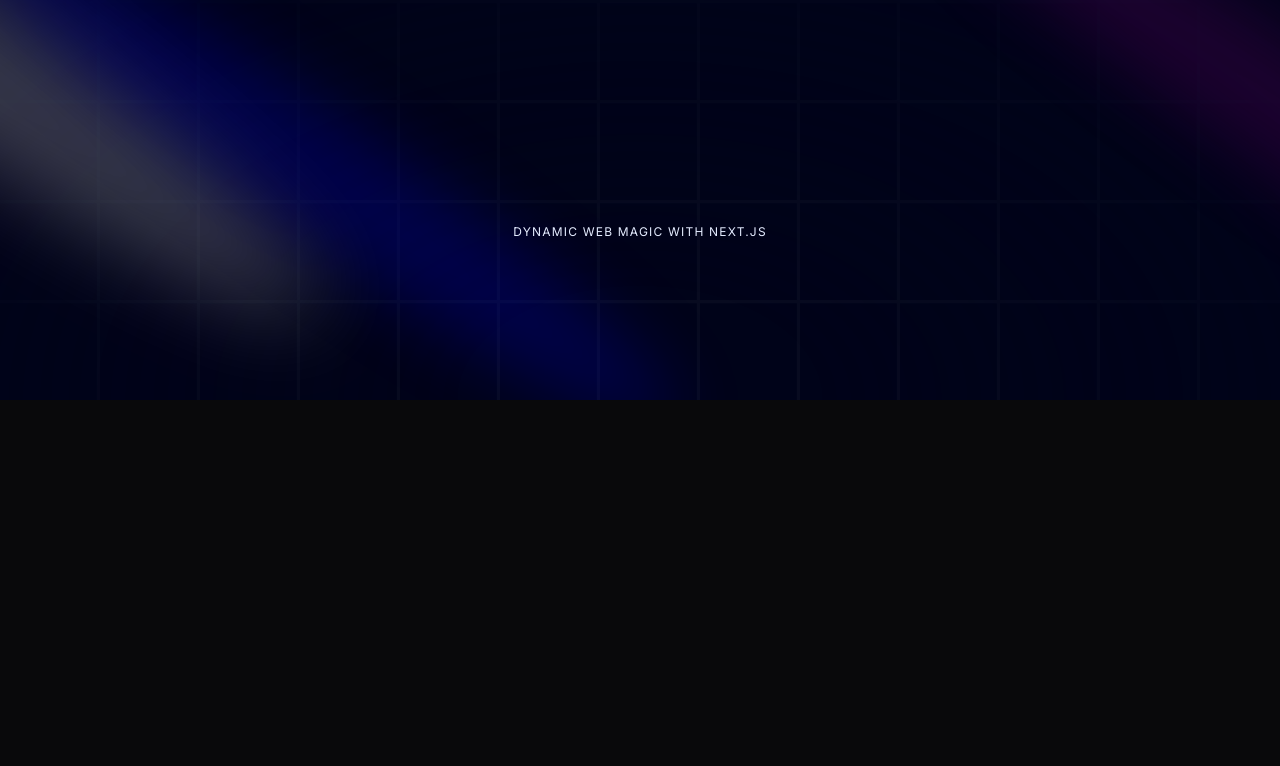
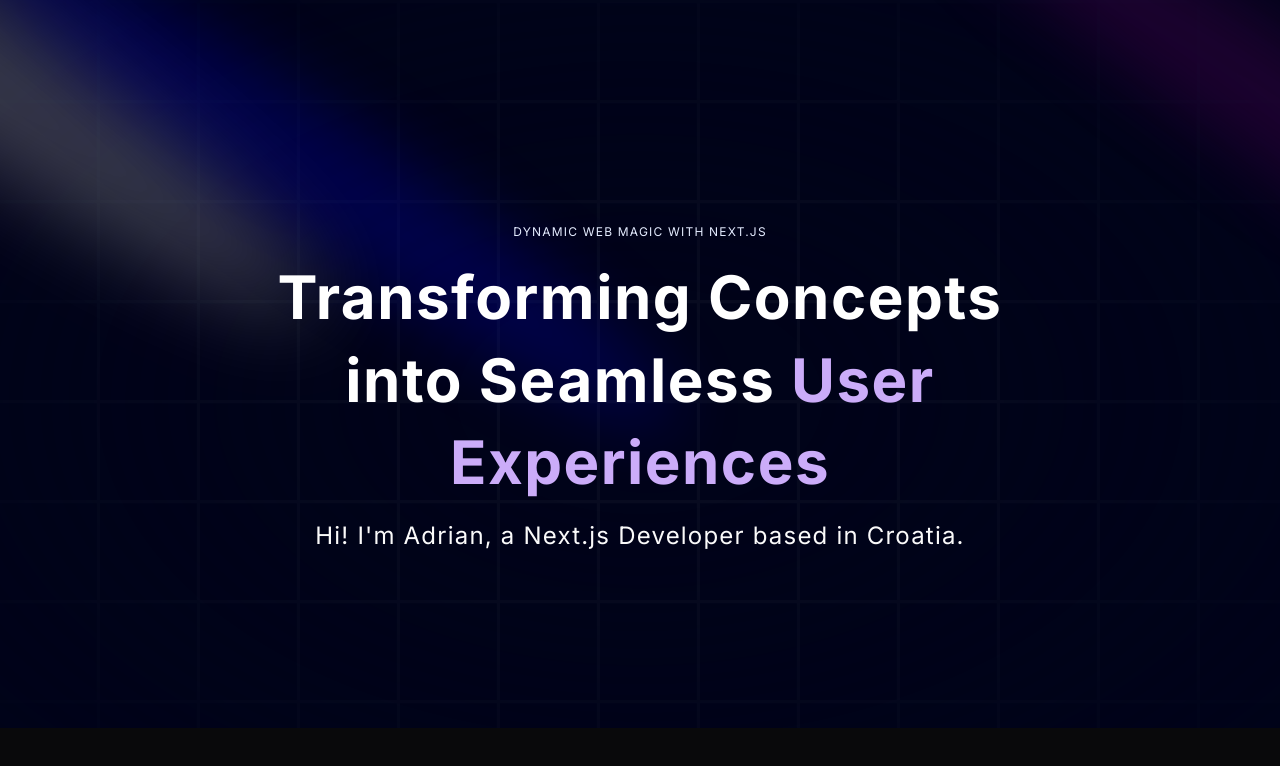
Before and after one commit to Jisap/nextjs14-portfolio-acernity, a Next.js app: page / in a window 1280 px wide. Shown: the top 766 px of the page. Built offline with nearby package versions, Linux system fonts and the light colour scheme.

Commit message:
textGenerate

```diff
--- a/components/Hero.tsx
+++ b/components/Hero.tsx
@@ -1,4 +1,5 @@
 import { Spotlight } from "./ui/Sptolight"
+import { TextGenerateEffect } from "./ui/TextGenerateEffect"
 
 
 const Hero = () => {
@@ -22,6 +23,15 @@
           <h2 className="uppercase tracking-widest text-xs text-center text-blue-100 max-w-80">
             Dynamic Web Magic with Next.js
           </h2>
+
+          <TextGenerateEffect
+            words="Transforming Concepts into Seamless User Experiences"
+            className="text-center text-[40px] md:text-5xl lg:text-6xl"
+          />
+
+          <p className="text-center md:tracking-wider mb-4 text-sm md:text-lg lg:text-2xl">
+            Hi! I&apos;m Adrian, a Next.js Developer based in Croatia.
+          </p>
         </div>
       </div>
 
--- /dev/null
+++ b/components/ui/TextGenerateEffect.tsx
@@ -0,0 +1,54 @@
+"use client";
+import { useEffect } from "react";
+import { motion, stagger, useAnimate } from "framer-motion";
+import { cn } from "../../lib/cn";
+
+export const TextGenerateEffect = ({
+  words,
+  className,
+}: {
+  words: string;
+  className?: string;
+}) => {
+  const [scope, animate] = useAnimate();
+  let wordsArray = words.split(" ");
+  useEffect(() => {
+    animate(
+      "span",
+      {
+        opacity: 1,
+      },
+      {
+        duration: 2,
+        delay: stagger(0.2),
+      }
+    );
+  }, [scope.current]);
+
+  const renderWords = () => {
+    return (
+      <motion.div ref={scope}>
+        {wordsArray.map((word, idx) => {
+          return (
+            <motion.span
+              key={word + idx}
+              className={`${idx > 3 ? 'text-purple' : 'dark:text-white text-black'} opacity-0`}
+            >
+              {word}{" "}
+            </motion.span>
+          );
+        })}
+      </motion.div>
+    );
+  };
+
+  return (
+    <div className={cn("font-bold", className)}>
+      <div className="my-4">
+        <div className=" dark:text-white text-black leading-snug tracking-wide">
+          {renderWords()}
+        </div>
+      </div>
+    </div>
+  );
+};
```
